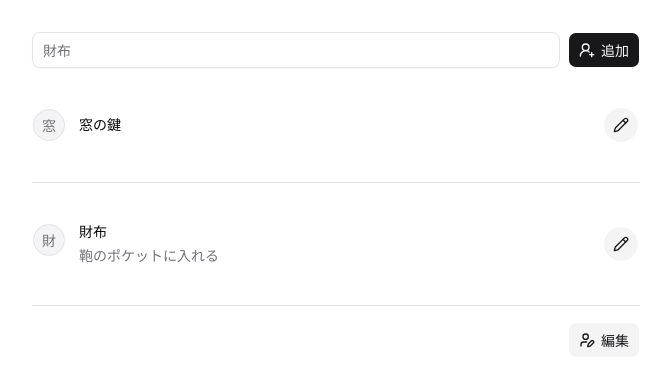
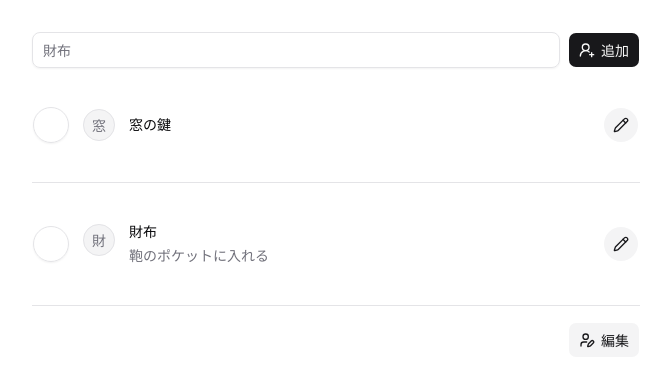
Before and after one commit to kem198/kore-motta, a Next.js app: page / in a window 1280 px wide. Shown: the top 386 px of the page, without its empty margins (0-670 px from the left). Built offline with nearby package versions, Linux system fonts and the light colour scheme.

Commit message:
feat: add TodoToggle component for toggling todo completion status

```diff
--- a/src/components/shared/todo-list.tsx
+++ b/src/components/shared/todo-list.tsx
@@ -1,5 +1,6 @@
 import { ConfirmDialog } from "@/components/shared/dialog/confirm-dialog";
 import { EditDialog } from "@/components/shared/dialog/edit-dialog";
+import { TodoToggle } from "@/components/shared/todo-toggle";
 import { Alert, AlertTitle } from "@/components/ui/alert";
 import { Avatar, AvatarFallback, AvatarImage } from "@/components/ui/avatar";
 import { Button } from "@/components/ui/button";
@@ -62,6 +63,7 @@
 }: TodoItemProps) {
   return (
     <Item className="justify-end px-0 md:flex-row">
+      <TodoToggle aria-label="Toggle todo" todo={todo} onChange={onUpdate} />
       <ItemMedia>
         <Avatar>
           <AvatarImage className="grayscale" />
--- /dev/null
+++ b/src/components/shared/todo-toggle.tsx
@@ -0,0 +1,43 @@
+"use client";
+
+import { Toggle } from "@/components/ui/toggle";
+import { cn } from "@/lib/utils";
+import { Todo } from "@/types/todo";
+import { CheckIcon } from "lucide-react";
+import { ComponentProps } from "react";
+
+type TodoToggleProps = {
+  todo: Todo;
+  onChange?: (updated: Todo) => void;
+} & Omit<ComponentProps<typeof Toggle>, "onChange">;
+
+export function TodoToggle({
+  todo,
+  className,
+  onChange,
+  ...rest
+}: TodoToggleProps) {
+  const checked = todo.completed;
+
+  const handleChange = (pressed: boolean) => {
+    onChange?.({
+      ...todo,
+      completed: pressed,
+    });
+  };
+
+  return (
+    <Toggle
+      pressed={checked}
+      onPressedChange={handleChange}
+      variant="outline"
+      className={cn(
+        "aria-pressed:bg-primary size-9 cursor-pointer rounded-full",
+        className,
+      )}
+      {...rest}
+    >
+      {checked && <CheckIcon className="text-primary-foreground" />}
+    </Toggle>
+  );
+}
--- /dev/null
+++ b/src/components/ui/toggle.tsx
@@ -0,0 +1,45 @@
+"use client"
+
+import { Toggle as TogglePrimitive } from "@base-ui/react/toggle"
+import { cva, type VariantProps } from "class-variance-authority"
+
+import { cn } from "@/lib/utils"
+
+const toggleVariants = cva(
+  "group/toggle inline-flex items-center justify-center gap-1 rounded-md text-sm font-medium whitespace-nowrap transition-[color,box-shadow] outline-none hover:bg-muted hover:text-foreground focus-visible:border-ring focus-visible:ring-[3px] focus-visible:ring-ring/50 disabled:pointer-events-none disabled:opacity-50 aria-invalid:border-destructive aria-invalid:ring-destructive/20 aria-pressed:bg-muted dark:aria-invalid:ring-destructive/40 [&_svg]:pointer-events-none [&_svg]:shrink-0 [&_svg:not([class*='size-'])]:size-4",
+  {
+    variants: {
+      variant: {
+        default: "bg-transparent",
+        outline: "border border-input bg-transparent shadow-xs hover:bg-muted",
+      },
+      size: {
+        default:
+          "h-9 min-w-9 px-2.5 has-data-[icon=inline-end]:pr-2 has-data-[icon=inline-start]:pl-2",
+        sm: "h-8 min-w-8 px-2.5 has-data-[icon=inline-end]:pr-1.5 has-data-[icon=inline-start]:pl-1.5",
+        lg: "h-10 min-w-10 px-2.5 has-data-[icon=inline-end]:pr-2 has-data-[icon=inline-start]:pl-2",
+      },
+    },
+    defaultVariants: {
+      variant: "default",
+      size: "default",
+    },
+  }
+)
+
+function Toggle({
+  className,
+  variant = "default",
+  size = "default",
+  ...props
+}: TogglePrimitive.Props & VariantProps<typeof toggleVariants>) {
+  return (
+    <TogglePrimitive
+      data-slot="toggle"
+      className={cn(toggleVariants({ variant, size, className }))}
+      {...props}
+    />
+  )
+}
+
+export { Toggle, toggleVariants }
```
